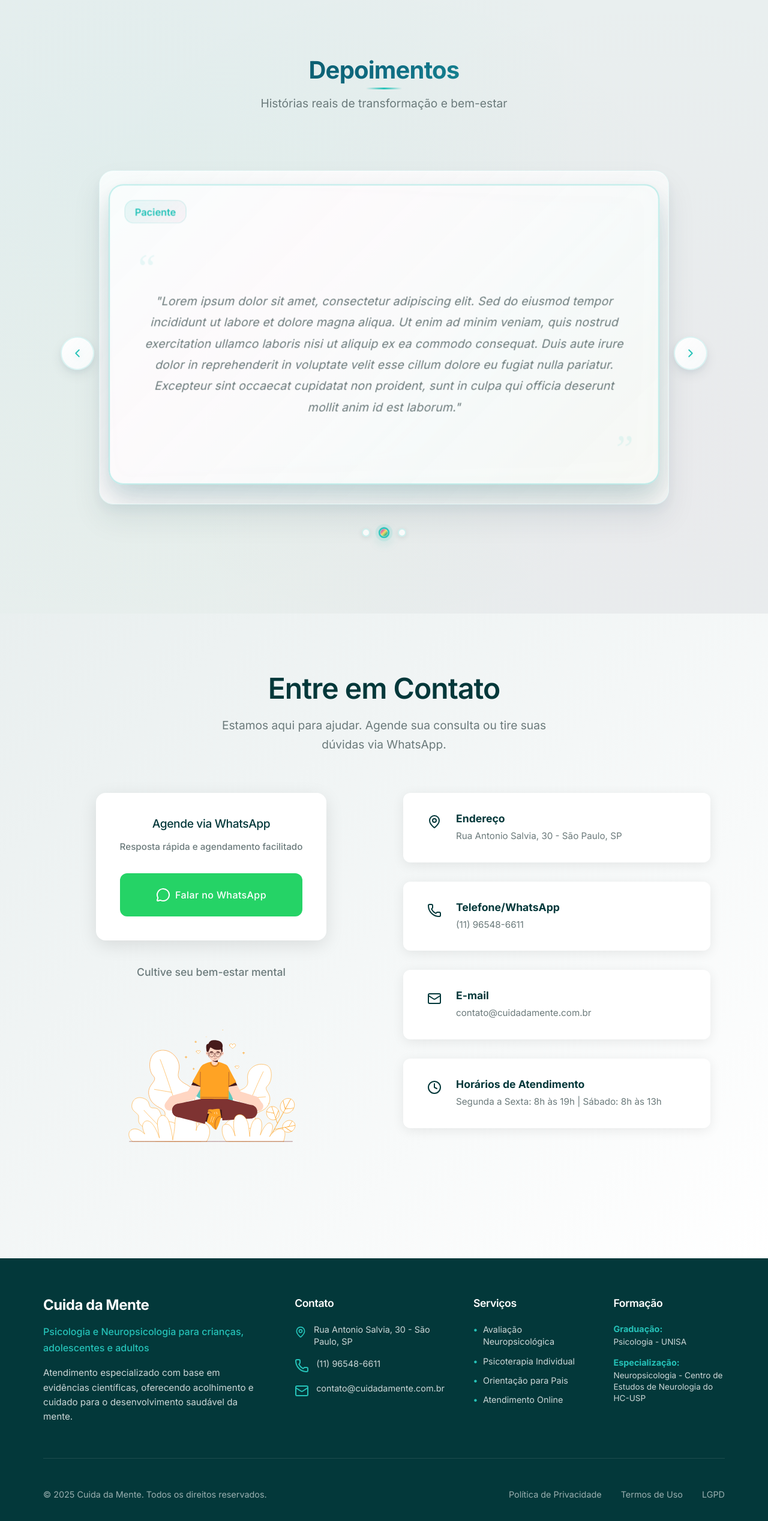
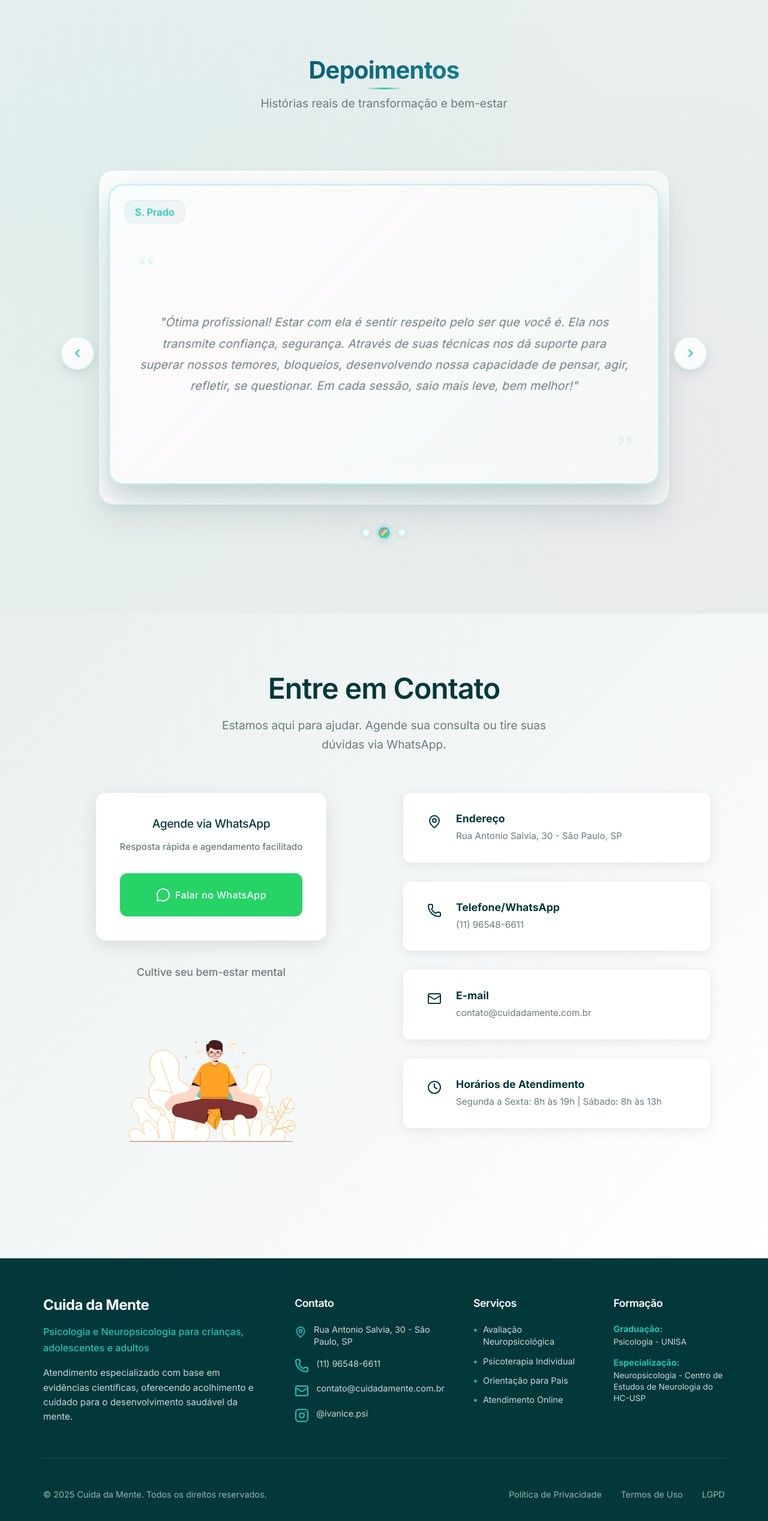
Before and after one commit to Thiagof2755/cuida-da-mente-react, a React (Create React App) app: page / in a window 1280 px wide. Shown: the part 5085-7621 px from the top of the page at 60% size. Built offline with nearby package versions, Linux system fonts and the light colour scheme.

Commit message:
Adicionar ícone do Instagram no rodapé e atualizar informações de contato nos depoimentos

```diff
--- a/src/components/Footer/Footer.scss
+++ b/src/components/Footer/Footer.scss
@@ -89,6 +89,19 @@
     margin: 0;
     font-size: 0.9rem;
     line-height: 1.4;
+  }
+
+  &__social-link {
+    color: rgba(255, 255, 255, 0.8);
+    text-decoration: none;
+    font-size: 0.9rem;
+    line-height: 1.4;
+    transition: color 0.3s ease;
+
+    &:hover {
+      color: $color-accent-cyan;
+      text-decoration: underline;
+    }
   }
 
   &__services-list {
--- a/src/components/Footer/Footer.tsx
+++ b/src/components/Footer/Footer.tsx
@@ -1,5 +1,5 @@
 import React from 'react';
-import { MapPin, Mail, Phone } from 'lucide-react';
+import { MapPin, Mail, Phone, Instagram } from 'lucide-react';
 import { clinicInfo } from '../../utils/data';
 import './Footer.scss';
 
@@ -35,6 +35,17 @@ const Footer: React.FC = () => {
               <div className="footer__contact-item">
                 <Mail className="footer__contact-icon" />
                 <p>{clinicInfo.email}</p>
+              </div>
+              <div className="footer__contact-item">
+                <Instagram className="footer__contact-icon" />
+                <a
+                  href="https://www.instagram.com/ivanice.psi/"
+                  target="_blank"
+                  rel="noopener noreferrer"
+                  className="footer__social-link"
+                >
+                  @ivanice.psi
+                </a>
               </div>
             </div>
 
--- a/src/components/Header/Header.scss
+++ b/src/components/Header/Header.scss
@@ -250,6 +250,44 @@
     z-index: 1001;
   }
 
+  &__instagram-btn {
+    display: flex;
+    align-items: center;
+    justify-content: center;
+    width: 40px;
+    height: 40px;
+    background: transparent;
+    border: 2px solid rgba(3, 56, 58, 0.3);
+    color: $color-primary;
+    border-radius: 50%;
+    cursor: pointer;
+    transition: all 0.3s ease;
+
+    .header--scrolled & {
+      border-color: rgba(255, 255, 255, 0.3);
+      color: white;
+    }
+
+    &:hover {
+      background: rgba(3, 56, 58, 0.1);
+      transform: translateY(-1px);
+
+      .header--scrolled & {
+        background: rgba(255, 255, 255, 0.1);
+      }
+    }
+
+    @media (max-width: 768px) {
+      width: 36px;
+      height: 36px;
+    }
+  }
+
+  &__instagram-icon {
+    width: 20px;
+    height: 20px;
+  }
+
   &__cta-desktop {
     padding: $spacing-sm $spacing-lg;
     background: linear-gradient(135deg, #03383A, #0F6B82);
--- a/src/components/Header/Header.tsx
+++ b/src/components/Header/Header.tsx
@@ -1,5 +1,5 @@
 import React, { useState, useEffect, useRef } from 'react';
-import { Menu, X } from 'lucide-react';
+import { Menu, X, Instagram } from 'lucide-react';
 import { navigationItems } from '../../utils/data';
 import logoPreto from '../../assets/Logo.png';
 import logoBranco from '../../assets/Logo.png';
@@ -85,6 +85,11 @@ const Header: React.FC = () => {
     window.open(`https://wa.me/11965486611?text=${message}`, '_blank');
   };
 
+  const handleInstagramClick = () => {
+    setIsMobileMenuOpen(false);
+    window.open('https://www.instagram.com/ivanice.psi/', '_blank');
+  };
+
   return (
     <header className={`header ${isScrolled ? 'header--scrolled' : 'header--scrolled'}`}>
       <div className="container">
@@ -129,6 +134,14 @@ const Header: React.FC = () => {
           </nav>
 
           <div className="header__actions">
+            {/* <button
+              className="header__instagram-btn"
+              onClick={handleInstagramClick}
+              aria-label="Seguir no Instagram"
+            >
+              <Instagram className="header__instagram-icon" />
+            </button>
+             */}
             <button
               ref={toggleButtonRef}
               className={`header__mobile-toggle ${isMobileMenuOpen ? 'header__mobile-toggle--active' : ''}`}
--- a/src/components/Testimonials/Testimonials.tsx
+++ b/src/components/Testimonials/Testimonials.tsx
@@ -29,17 +29,17 @@ const Testimonials: React.FC = () => {
     {
       id: 1,
       text: "Antes de começar a terapia me encontrava tendo crises de ansiedade recorrente, cada vez com espaço de tempo menor. Até que em uma semana tive mais de uma crise e resolvi procurar ajuda, antes que eu ficasse pior. Sentia muito palpitação no coração, falta de ar, tremia quando ficava nervosa/ansiosa, e quando crise ficava muito forte eram todas essas sensações de uma vez só. Após as sessões de terapia, consegui controlar mais as minhas emoções, entender as minhas prioridades, para assim, conseguir ter dias mais tranquilos e calmos. A cada sessão que passava eu olhava mais para mim, para o que sinto. Entendi que não posso controlar o que está ao meu redor, e sim, o que eu sinto.",
-      author: "Paciente"
+      author: "Y. S. Rodrigues"
     },
     {
       id: 2,
-      text: "Lorem ipsum dolor sit amet, consectetur adipiscing elit. Sed do eiusmod tempor incididunt ut labore et dolore magna aliqua. Ut enim ad minim veniam, quis nostrud exercitation ullamco laboris nisi ut aliquip ex ea commodo consequat. Duis aute irure dolor in reprehenderit in voluptate velit esse cillum dolore eu fugiat nulla pariatur. Excepteur sint occaecat cupidatat non proident, sunt in culpa qui officia deserunt mollit anim id est laborum.",
-      author: "Paciente"
+      text: "Ótima profissional! Estar com ela é sentir respeito pelo ser que você é. Ela nos transmite confiança, segurança. Através de suas técnicas nos dá suporte para superar nossos temores, bloqueios, desenvolvendo nossa capacidade de pensar, agir, refletir, se questionar. Em cada sessão, saio mais leve, bem melhor!",
+      author: "S. Prado"
     },
     {
       id: 3,
-      text: "Sed ut perspiciatis unde omnis iste natus error sit voluptatem accusantium doloremque laudantium, totam rem aperiam, eaque ipsa quae ab illo inventore veritatis et quasi architecto beatae vitae dicta sunt explicabo. Nemo enim ipsam voluptatem quia voluptas sit aspernatur aut odit aut fugit, sed quia consequuntur magni dolores eos qui ratione voluptatem sequi nesciunt. Neque porro quisquam est, qui dolorem ipsum quia dolor sit amet consectetur.",
-      author: "Paciente"
+      text: "Sempre atenciosa, sensata, houve com atenção e sabe nos repassar oq devemos pensar, sobre o equilíbrio da vida! Excelente profissional. Me ajudou bastante em fases da vida.",
+      author: "S. S. Teixeira"
     }
   ];
 
```
